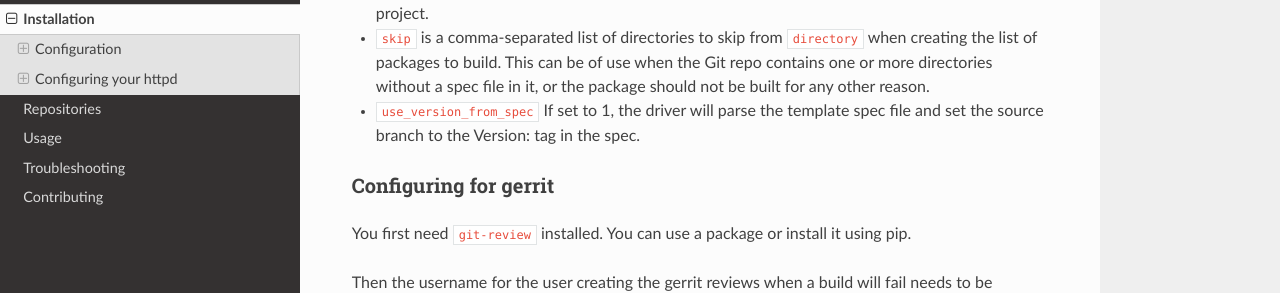
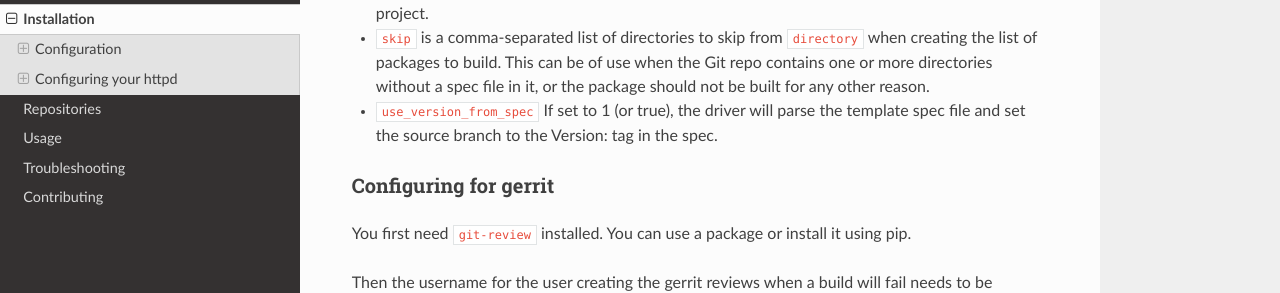
Before and after one commit to softwarefactory-project/DLRN, a Sphinx documentation site: the page built from doc/source/installation.rst, in a window 1280 px wide and 900 px high, scrolled down 2371 px. Shown: the part 157-450 px from the top of the window. Built offline with Sphinx 7.4.7 and the Read the Docs theme 2.0.0, drawn with Linux system fonts in a browser that asks for light colours.

Commit message:
Use boolean value for use_version_from_spec
We can keep the current 0/1 values, but it's also possible to allow
boolean values (true/false) using getboolean.

Change-Id: I256a131d794c9aa82f2b4cd91aac4877b81d4959

```diff
--- a/doc/source/installation.rst
+++ b/doc/source/installation.rst
@@ -154,8 +154,8 @@ options:
   when creating the list of packages to build. This can be of use when the
   Git repo contains one or more directories without a spec file in it, or
   the package should not be built for any other reason.
-* ``use_version_from_spec`` If set to 1, the driver will parse the template
-  spec file and set the source branch to the Version: tag in the spec.
+* ``use_version_from_spec`` If set to 1 (or true), the driver will parse the
+  template spec file and set the source branch to the Version: tag in the spec.
 
 Configuring for gerrit
 ++++++++++++++++++++++
```
Also changed, not shown: 1 other file.
